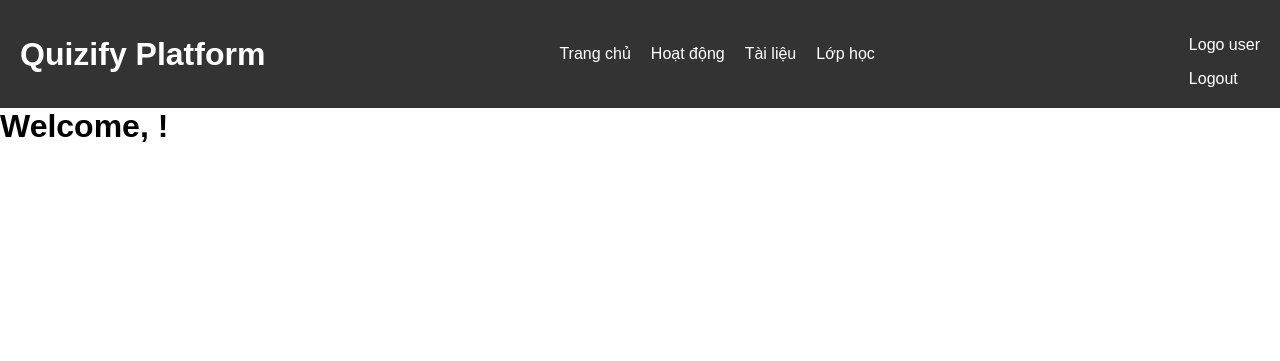
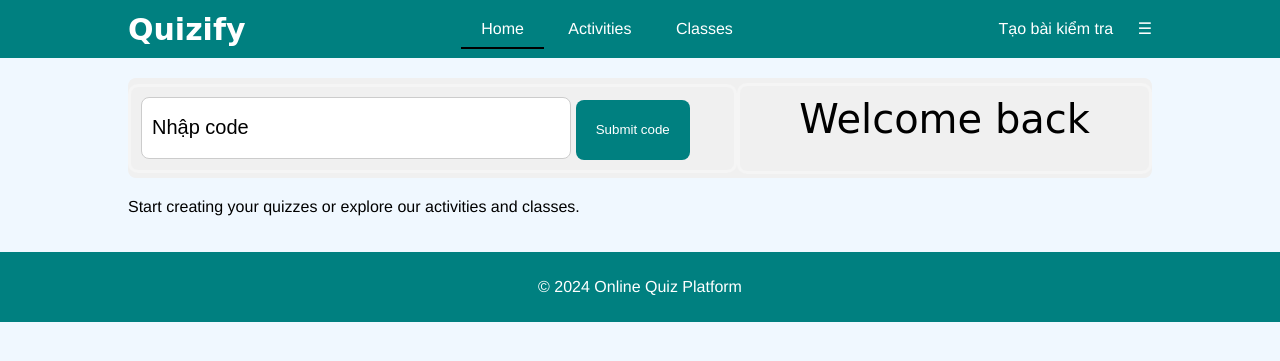
Before and after one commit to NguyenNgocThanhSang/IE221-project, a Django app: page /Quizify_Home/ in a window 1280 px wide. Shown: the top 361 px of the page. Run offline with Django 5.2, Linux system fonts and the light colour scheme.

Commit message:
update homepage

```diff
--- /dev/null
+++ b/Quizify_Home/static/css/home.css
@@ -0,0 +1,166 @@
+body {
+    font-family: 'Quicksand', Helvetica, Arial, sans-serif;
+    font-size: 16px;
+    font-weight: 400;
+    margin: 0;
+    padding: 0;
+    background-color: #f0f8ff; /* Light blue */
+}
+
+.container {
+    width: 80%;
+    margin: 0 auto;
+}
+
+header {
+    background-color: #008080; /* Light blue */
+    color: #fff;
+    padding: 10px 0;
+}
+
+header .container {
+    display: flex;
+    align-items: center;
+    justify-content: space-between;
+}
+
+.logo {
+    font-weight: bold;
+    font-size: 30px;
+    font-family: cursive;
+}
+
+nav ul {
+    list-style-type: none;
+    padding: 0;
+    margin: 0;
+}
+
+nav ul li {
+    display: inline;
+}
+
+nav ul li a {
+    text-decoration: none;
+    color: #fff;
+    padding: 10px 20px;
+}
+
+nav ul li a.active {
+    border-bottom: 2px solid #000;
+}
+
+.buttons button {
+    margin-left: 10px;
+    padding: 10px 20px;
+    background-color: #008080; /* Teal */
+    color: #fff;
+    border: none;
+    cursor: pointer;
+    font-family: 'Quicksand', Helvetica, Arial, sans-serif;
+    font-size: 16px;
+    font-weight: 400;
+}
+.menu {
+    position: relative;
+    display: inline-block;
+}
+
+.menu-icon {
+    cursor: pointer;
+}
+
+.dropdown-content {
+    display: none;
+    position: absolute;
+    background-color: #f9f9f9;
+    min-width: 120px;
+    box-shadow: 0 8px 16px 0 rgba(0,0,0,0.2);
+    z-index: 1;
+}
+
+.dropdown-content a {
+    color: #000;
+    padding: 12px 16px;
+    text-decoration: none;
+    display: block;
+}
+
+.dropdown-content a:hover {
+    background-color: #f0f0f0;
+}
+
+main {
+    padding: 20px 0;
+}
+
+footer {
+    background-color: #f0f8ff; /* Light blue */
+    padding: 10px 0;
+    text-align: center;
+    background-color: #008080;
+    color: #fff;
+}
+
+.rounded-input,
+.rounded-btn,
+.box {
+    border-radius: 8px;
+}
+
+.box {
+    display: flex;
+    justify-content: space-between;
+    align-items: center;
+    /* padding: 20px; */
+    background-color: #f0f0f0; /* Màu nền xám nhạt */
+    margin-bottom: 20px;
+    height: 100px;
+}
+
+.left,
+.right {
+    /* flex: 1; */
+    padding: 10px;
+    border: solid whitesmoke;
+    border-radius: 10px;
+}
+
+.left {
+    width: 60%;
+}
+
+.right{
+    width: 40%;
+    height: 65px;
+}
+
+.left input {
+    width: 70%;
+    height: 40px;
+    font-size: 20px;
+    padding: 10px;
+    border: 1px solid #ccc;
+
+}
+
+.left input::placeholder{
+    color: black;
+    opacity: 1;
+}
+
+.left button {
+    height: 60px;
+    padding: 0px 20px;
+    background-color: #008080; /* Màu xanh teal */
+    color: #fff;
+    border: none;
+    cursor: pointer;
+}
+
+.right p {
+    margin: 0;
+    text-align: center;
+    font-family: cursive;
+    font-size: 40px;
+}
--- a/Quizify_Home/static/css/signin.css
+++ b/Quizify_Home/static/css/signin.css
@@ -40,7 +40,7 @@ input[type="password"] {
 button[type="submit"] {
   width: 100%;
   padding: 10px;
-  background-color: #007bff;
+  background-color: #008080;
   color: #fff;
   border: none;
   border-radius: 5px;
@@ -48,7 +48,7 @@ button[type="submit"] {
 }
 
 button[type="submit"]:hover {
-  background-color: #0056b3;
+  background-color: #008080;
 }
 
 p.error {
--- /dev/null
+++ b/Quizify_Home/static/js/home.js
@@ -0,0 +1,60 @@
+document.addEventListener("DOMContentLoaded", function() {
+    const homeContent = document.getElementById("homeContent");
+    const activitiesContent = document.getElementById("activitiesContent");
+    const classesContent = document.getElementById("classesContent");
+    const createTestBtn = document.getElementById("createTestBtn");
+    const submitCodeBtn = document.getElementById("submitCodeBtn");
+    const menuIcon = document.getElementById("menuIcon");
+    const dropdownContent = document.getElementById("dropdownContent");
+
+    // Toggle between different tabs
+    document.querySelectorAll("nav ul li a").forEach(function(tab) {
+        tab.addEventListener("click", function() {
+            document.querySelector("nav ul li a.active").classList.remove("active");
+            this.classList.add("active");
+            switchContent(this.innerText.toLowerCase());
+        });
+    });
+
+    // Toggle between different contents
+    function switchContent(tabName) {
+        if (tabName === "home") {
+            homeContent.style.display = "block";
+            activitiesContent.style.display = "none";
+            classesContent.style.display = "none";
+        } else if (tabName === "activities") {
+            homeContent.style.display = "none";
+            activitiesContent.style.display = "block";
+            classesContent.style.display = "none";
+        } else if (tabName === "classes") {
+            homeContent.style.display = "none";
+            activitiesContent.style.display = "none";
+            classesContent.style.display = "block";
+        }
+    }
+
+    // Toggle dropdown menu
+    menuIcon.addEventListener("click", function() {
+        dropdownContent.style.display = (dropdownContent.style.display === "block") ? "none" : "block";
+    });
+
+    // Close dropdown menu when clicking outside
+    document.addEventListener("click", function(event) {
+        if (!event.target.matches("#menuIcon")) {
+            dropdownContent.style.display = "none";
+        }
+    });
+
+    // Example: Button action
+    createTestBtn.addEventListener("click", function() {
+        alert("Creating a test...");
+    });
+
+    // Initialize content to home page
+    switchContent("home");
+
+    submitCodeBtn.addEventListener("click", function(){
+        alert("Submiting a code...")
+    });
+
+});
--- a/Quizify_Home/templates/home.html
+++ b/Quizify_Home/templates/home.html
@@ -1,100 +1,69 @@
-{% comment %} <!-- home.html -->
 <!DOCTYPE html>
-<html lang="en">
+<html lang="vi">
 <head>
-    <meta charset="UTF-8">
-    <meta name="viewport" content="width=device-width, initial-scale=1.0">
-    <title>Home</title>
+<meta charset="UTF-8">
+<meta name="viewport" content="width=device-width, initial-scale=1.0">
+<title>Trang chủ</title>
+{% load static %}
+<link rel="stylesheet" href="{% static "css/home.css" %}">
 </head>
 <body>
-    <h2>Welcome, {{ user.username }}!</h2>
-    <p>You are now logged in.</p>
-    <a href="{% url 'signin' %}">Logout</a>
-</body>
-</html> {% endcomment %}
 
-<!-- home.html -->
-<!DOCTYPE html>
-<html lang="en">
-<head>
-    <meta charset="UTF-8">
-    <meta name="viewport" content="width=device-width, initial-scale=1.0">
-    <title>Home</title>
-    <style>
-        /* styles.css */
-
-    /* Thiết lập các phần tử cơ bản */
-    body {
-        font-family: Arial, sans-serif;
-        margin: 0;
-        padding: 0;
-    }
-
-    header {
-        background-color: #333;
-        color: #fff;
-        padding: 20px;
-        display: flex;
-        justify-content: space-between;
-        align-items: center;
-    }
-
-    nav ul {
-        list-style-type: none;
-        margin: 0;
-        padding: 0;
-        display: flex;
-    }
-
-    nav ul li {
-        margin-right: 20px;
-    }
-
-    nav ul li a {
-        color: #fff;
-        text-decoration: none;
-        transition: color 0.3s ease;
-    }
-
-    nav ul li a:hover {
-        color: #ffc107;
-    }
-
-    .container {
-        width: 80%;
-        margin: auto;
-        padding: 20px;
-    }
-
-    /* Thiết lập các phần tử cụ thể */
-    h1 {
-        margin: 0;
-    }
-
-    a {
-        text-decoration: none;
-        color: inherit;
-    }
-    </style>
-</head>
-<body>
-    <header>
-        <h1>Quizify Platform</h1>
+<header>
+    <div class="container">
+        <div class="logo">Quizify</div>
         <nav>
             <ul>
-                <li><a href="#">Trang chủ</a></li>
-                <li><a href="#">Hoạt động</a></li>
-                <li><a href="#">Tài liệu</a></li>
-                <li><a href="#">Lớp học</a></li>
+                <li><a href="#" class="active">Home</a></li>
+                <li><a href="#">Activities</a></li>
+                <li><a href="#">Classes</a></li>
             </ul>
         </nav>
-        <div>
-            {% comment %} <p>Welcome, {{ user.username }}!</p> {% endcomment %}
-            <p>Logo user</p>
-            <a href="{% url 'signin' %}">Logout</a>
+        <div class="buttons">
+            <button id="createTestBtn">Tạo bài kiểm tra</button>
+            <div class="menu">
+                <div class="menu-icon" id="menuIcon">&#9776;</div>
+                <div class="dropdown-content" id="dropdownContent">
+                    <a href="#">Profile</a>
+                    <a href="{% url "signin" %}">Logout</a>
+                </div>
+            </div>
         </div>
-    </header>
-    <h1>Welcome, {{ user.username }}!</h1>
-    <!-- Phần nội dung chính của trang web ở đây -->
+    </div>
+</header>
+
+<main>
+    <div class="container">
+        <div class="content" id="homeContent">
+            {% comment %} <h1>Welcome back {{user.username}}</h1> {% endcomment %}
+            <div class="box">
+                <div class="left">
+                    <input type="text" placeholder="Nhập code" class="rounded-input">
+                    <button id="submitCodeBtn" class="rounded-btn">Submit code</button>
+                </div>
+                <div class="right">
+                    <p>Welcome back {{ user.username }}</p>
+                </div>
+            </div>
+            <p>Start creating your quizzes or explore our activities and classes.</p>
+        </div>
+        <div class="content" id="activitiesContent" style="display: none;">
+            <h1>Activities</h1>
+            <p>Explore various activities here.</p>
+        </div>
+        <div class="content" id="classesContent" style="display: none;">
+            <h1>Classes</h1>
+            <p>Find your classes here.</p>
+        </div>
+    </div>
+</main>
+
+<footer>
+    <div class="container">
+        <p>&copy; 2024 Online Quiz Platform</p>
+    </div>
+</footer>
+
+<script src="{% static "js/home.js" %}"></script>
 </body>
 </html>
```
Also changed, not shown: db.sqlite3.
